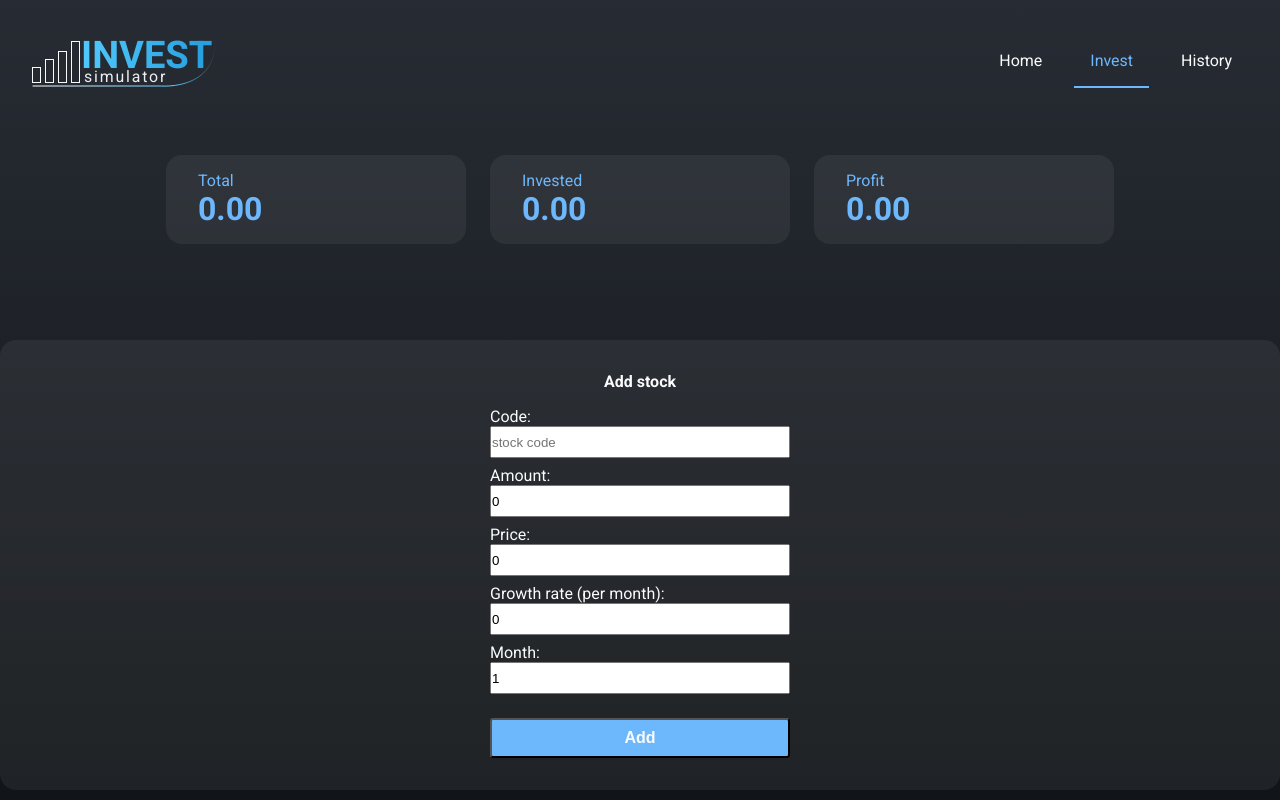
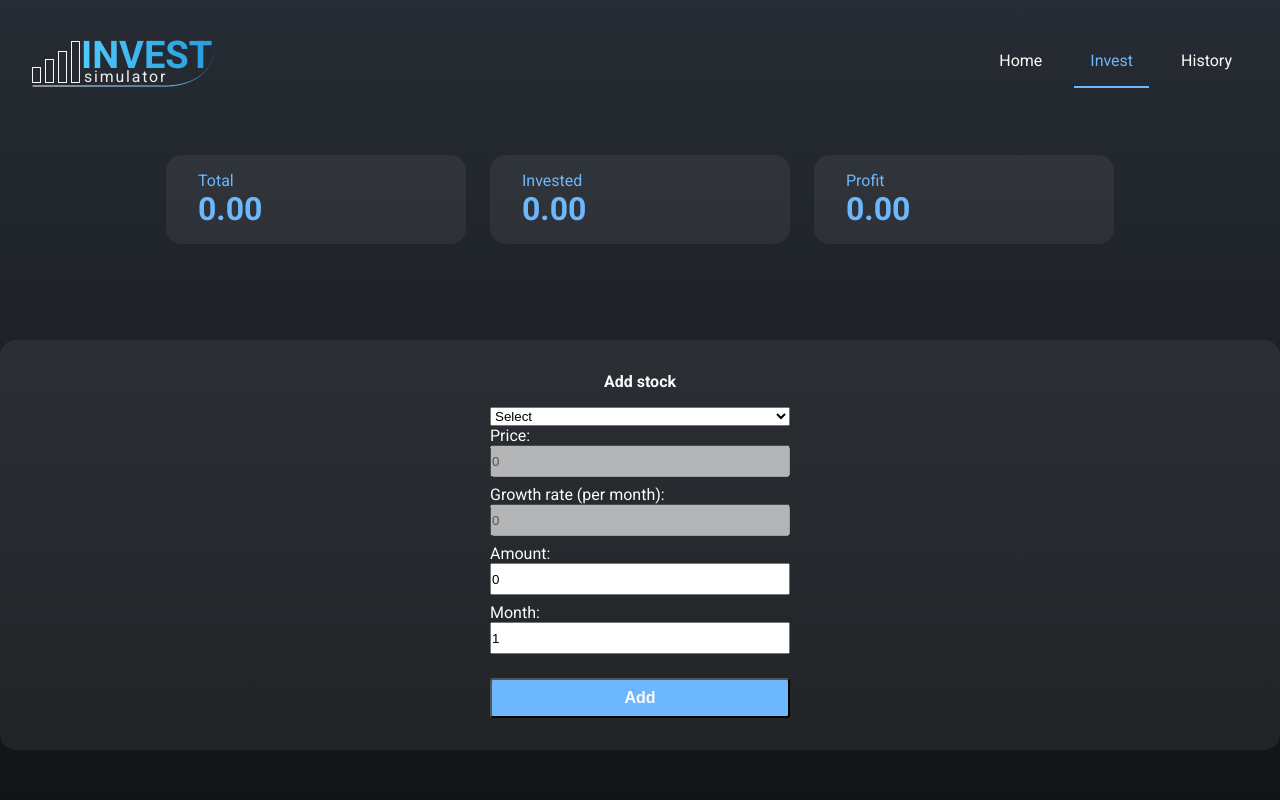
Before and after one commit to massaaki/context-api-with-next-sample, a Next.js app: page /invest in a window 1280 px wide. Built offline with nearby package versions, Linux system fonts and the light colour scheme.

Commit message:
ux: simplify register process

```diff
--- a/src/templates/Home/index.tsx
+++ b/src/templates/Home/index.tsx
@@ -41,7 +41,6 @@ export const Home = () => {
         if (currentMonth <= 12 && currentMonth > stock.month) {
           const totalProfit = (stock.amount * stock.price) * Math.pow((1 + stock.growthRate / 100), timeMonthDiff) - stock.price;
           dataProfit[index] += Number(totalProfit.toFixed(2));
-
         }
       })
 
--- a/src/templates/Invest/index.tsx
+++ b/src/templates/Invest/index.tsx
@@ -1,4 +1,4 @@
-import { useState } from 'react';
+import { useEffect, useState } from 'react';
 
 import { useInvest } from '../../contexts/InvestContext';
 
@@ -24,26 +24,68 @@ export const Invest = () => {
         month,
         price
       })
-
-      setPrice(0);
       setAmount(0);
+      setMonth(0);
 
     }
   }
+
+
+  useEffect(() => {
+
+    if (code) {
+      switch (code) {
+        case 'APPLE':
+          setPrice(250);
+          setGrowthRate(2.3);
+          break;
+        case 'GOOGLE':
+          setPrice(180);
+          setGrowthRate(1.6);
+          break;
+        case 'FACEBOOK':
+          setPrice(60);
+          break;
+        case 'BERKSHIRE':
+          setPrice(80);
+          setGrowthRate(1.5);
+          break;
+        case 'AMAZON':
+          setPrice(120);
+          setGrowthRate(3);
+          break;
+        default:
+          setPrice(0);
+          setGrowthRate(0);
+      }
+
+    }
+  }, [code]);
 
   return (
     <S.Container>
       <S.Content>
         <h1>Add stock</h1>
-        <form onClick={handleSubmit}>
-          <label htmlFor="code">Code:</label>
-          <input type="text" name="code" id="code" onChange={(e) => setCode(e.target.value)} value={code} placeholder="stock code" />
+        <form onSubmit={handleSubmit}>
+
+          <select id="codes" name="codes" onChange={(e) => setCode(e.target.value)} >
+            <option value="SELECT">Select</option>
+            <option value="APPLE">Apple</option>
+            <option value="GOOGLE">Google</option>
+            <option value="FACEBOOK">Facebook</option>
+            <option value="BERKSHIRE">Berkshire</option>
+            <option value="AMAZON">Amazon</option>
+          </select>
+
+          <label htmlFor="price">Price:</label>
+          <input type="number" name="price" id="price" onChange={(e) => setPrice(Number(e.target.value))} value={price} placeholder="price" disabled />
+          <label htmlFor="growthRate">Growth rate (per month):</label>
+          <input type="number" name="growthRate" id="growthRate" onChange={(e) => setGrowthRate(Number(e.target.value))} value={growthRate} placeholder='average monthly growth (%)' disabled />
+
           <label htmlFor="amount">Amount:</label>
           <input type="number" name="amount" id="amount" onChange={(e) => setAmount(Number(e.target.value))} value={amount} placeholder="amount" />
-          <label htmlFor="price">Price:</label>
-          <input type="number" name="price" id="price" onChange={(e) => setPrice(Number(e.target.value))} value={price} placeholder="price" />
-          <label htmlFor="growthRate">Growth rate (per month):</label>
-          <input type="number" name="growthRate" id="growthRate" onChange={(e) => setGrowthRate(Number(e.target.value))} value={growthRate} placeholder='average monthly growth (%)' />
+
+
           <label htmlFor="month">Month:</label>
           <input type="number" name="month" id="month" onChange={(e) => setMonth(Number(e.target.value))} placeholder="month(1-12)" value={month} min={1} max={12} />
           <input type="submit" value="Add" />
```
